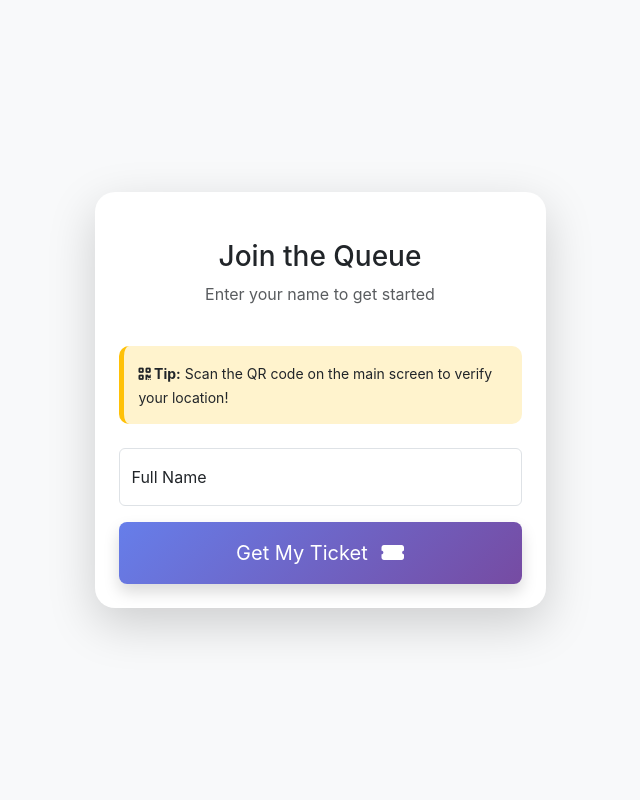
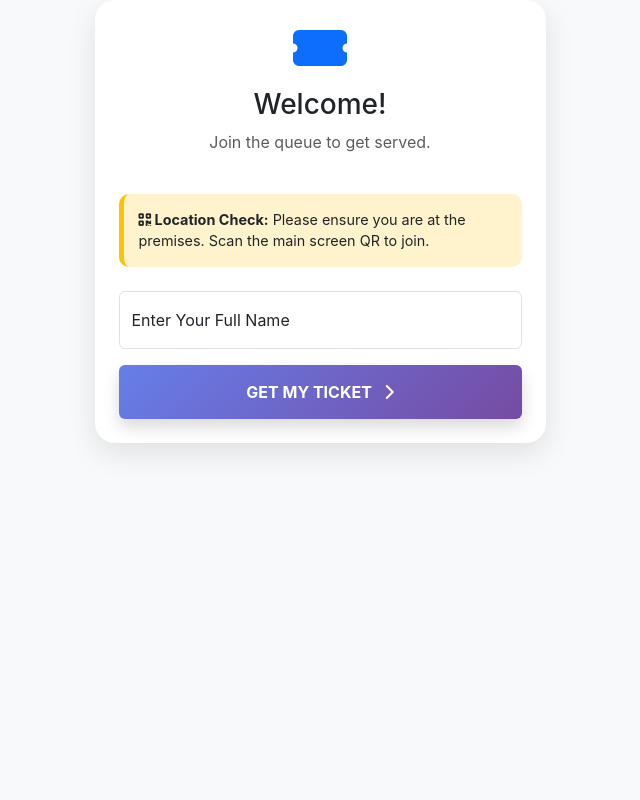
Before and after one commit to 3k100612-max/queue, a Flask app: page /join in a window 1280 px wide. Shown: the whole page, without its empty margins (320-960 px from the left). Run offline with Flask 3, Linux system fonts and the light colour scheme; some libraries are stand-ins or nearby versions.

Commit message:
Update join_form.html

```diff
--- a/templates/join_form.html
+++ b/templates/join_form.html
@@ -3,146 +3,45 @@
 <head>
     <meta charset="UTF-8">
     <meta name="viewport" content="width=device-width, initial-scale=1">
-    <title>Smart Queue System</title>
+    <title>Join the Queue</title>
     <link rel="stylesheet" href="https://cdn.jsdelivr.net/npm/bootstrap@5.3.0/dist/css/bootstrap.min.css">
     <link rel="stylesheet" href="https://cdnjs.cloudflare.com/ajax/libs/font-awesome/6.0.0/css/all.min.css">
     <style>
-        :root {
-            --primary-gradient: linear-gradient(135deg, #667eea 0%, #764ba2 100%);
-        }
-        body { background-color: #f8f9fa; font-family: 'Inter', sans-serif; }
-        .card { border: none; border-radius: 20px; }
-        .btn-primary { background: var(--primary-gradient); border: none; }
-
-        /* Fancy Status Styles */
-        .status-circle {
-            width: 150px;
-            height: 150px;
-            border-radius: 50%;
-            border: 8px solid #e9ecef;
-            border-top: 8px solid #764ba2;
-            display: flex;
-            align-items: center;
-            justify-content: center;
-            margin: 20px auto;
-            animation: spin 2s linear infinite;
-        }
-        .queue-number { font-size: 3rem; font-weight: 800; color: #764ba2; animation: none; }
-
-        .qr-instruction {
-            background: #fff3cd;
-            border-left: 5px solid #ffc107;
-            padding: 15px;
-            border-radius: 10px;
-        }
-
-        @keyframes spin { 0% { border-top-color: #764ba2; } 50% { border-top-color: #667eea; } 100% { border-top-color: #764ba2; } }
+        :root { --primary-gradient: linear-gradient(135deg, #667eea 0%, #764ba2 100%); }
+        body { background-color: #f8f9fa; font-family: 'Inter', sans-serif; display: flex; align-items: center; min-vh-100; }
+        .card { border: none; border-radius: 20px; box-shadow: 0 10px 30px rgba(0,0,0,0.1); }
+        .btn-primary { background: var(--primary-gradient); border: none; padding: 15px; font-weight: bold; }
+        .qr-instruction { background: #fff3cd; border-left: 5px solid #ffc107; padding: 15px; border-radius: 10px; font-size: 0.9rem; }
     </style>
 </head>
-<body class="d-flex align-items-center min-vh-100">
-
+<body>
 <div class="container">
     <div class="row justify-content-center">
         <div class="col-md-5">
-
-            <!-- Step 1: Join Form (Hidden after submission) -->
-            <div id="join-card" class="card shadow-lg p-4">
+            <div class="card p-4">
                 <div class="text-center mb-4">
-                    <i class="fas fa-users-ray fa-3x text-primary mb-3"></i>
-                    <h3>Join the Queue</h3>
-                    <p class="text-muted">Enter your name to get started</p>
+                    <i class="fas fa-ticket-alt fa-3x text-primary mb-3"></i>
+                    <h3>Welcome!</h3>
+                    <p class="text-muted">Join the queue to get served.</p>
                 </div>
 
                 <div class="qr-instruction mb-4">
-                    <small><strong><i class="fas fa-qrcode"></i> Tip:</strong> Scan the QR code on the main screen to verify your location!</small>
+                    <strong><i class="fas fa-qrcode"></i> Location Check:</strong>
+                    Please ensure you are at the premises. Scan the main screen QR to join.
                 </div>
 
-                <form id="queueForm">
+                <form action="/join" method="POST">
                     <div class="form-floating mb-3">
-                        <input type="text" class="form-control" id="userName" placeholder="Your Name" required>
-                        <label for="userName">Full Name</label>
+                        <input type="text" name="name" class="form-control" id="userName" placeholder="Name" required>
+                        <label for="userName">Enter Your Full Name</label>
                     </div>
-                    <button type="submit" class="btn btn-primary btn-lg w-100 py-3 shadow">
-                        Get My Ticket <i class="fas fa-ticket-alt ms-2"></i>
+                    <button type="submit" class="btn btn-primary w-100 shadow">
+                        GET MY TICKET <i class="fas fa-chevron-right ms-2"></i>
                     </button>
                 </form>
             </div>
-
-            <!-- Step 2: Fancy Status (Shown after submission) -->
-            <div id="status-card" class="card shadow-lg p-4 d-none text-center">
-                <h4 id="welcomeMsg">Hello, User!</h4>
-                <p class="text-muted">You are successfully in line.</p>
-
-                <div class="status-circle">
-                    <div class="queue-number" id="currentPos">--</div>
-                </div>
-                <p class="fw-bold mb-0">Your Position</p>
-
-                <hr class="my-4">
-
-                <div class="row">
-                    <div class="col-6 border-end">
-                        <small class="text-muted d-block">Estimated Wait</small>
-                        <span class="h5" id="waitTime">-- mins</span>
-                    </div>
-                    <div class="col-6">
-                        <small class="text-muted d-block">People Ahead</small>
-                        <span class="h5" id="peopleAhead">--</span>
-                    </div>
-                </div>
-
-                <div class="mt-4 alert alert-info py-2">
-                    <small><i class="fas fa-sync fa-spin me-2"></i> Updating in real-time...</small>
-                </div>
-            </div>
-
         </div>
     </div>
 </div>
-
-<script>
-    const form = document.getElementById('queueForm');
-    const joinCard = document.getElementById('join-card');
-    const statusCard = document.getElementById('status-card');
-
-    form.addEventListener('submit', function(e) {
-        e.preventDefault();
-        const name = document.getElementById('userName').value;
-
-        // Simulate Server logic
-        joinCard.classList.add('d-none');
-        statusCard.classList.remove('d-none');
-        document.getElementById('welcomeMsg').innerText = `Hold tight, ${name}!`;
-
-        // Initialize real-time simulation
-        updateQueueStatus(8); // Starting at position 8
-    });
-
-    function updateQueueStatus(pos) {
-        const avgServiceTime = 5; // 5 minutes per person
-
-        const updateUI = (current) => {
-            document.getElementById('currentPos').innerText = current;
-            document.getElementById('peopleAhead').innerText = current - 1;
-            document.getElementById('waitTime').innerText = `${current * avgServiceTime} mins`;
-        };
-
-        updateUI(pos);
-
-        // Simulation: Decrease position every 10 seconds
-        let current = pos;
-        const interval = setInterval(() => {
-            if (current > 1) {
-                current--;
-                updateUI(current);
-            } else {
-                document.getElementById('currentPos').innerHTML = '<i class="fas fa-check"></i>';
-                document.getElementById('welcomeMsg').innerText = "It's your turn!";
-                clearInterval(interval);
-            }
-        }, 10000);
-    }
-</script>
-
 </body>
 </html>
```
